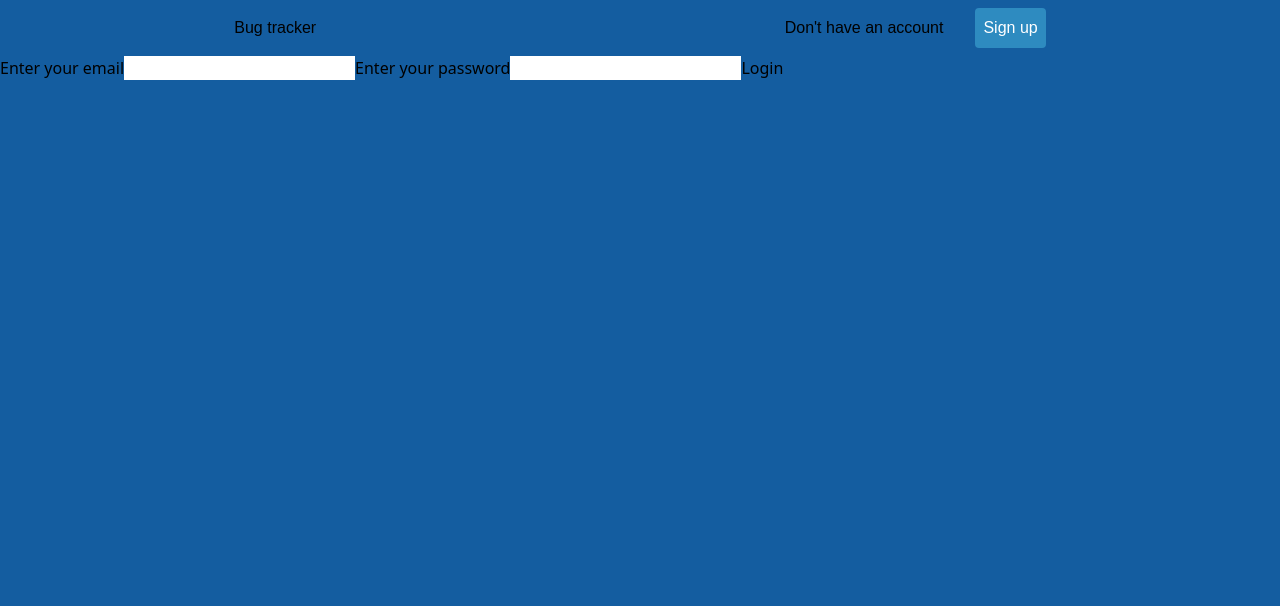
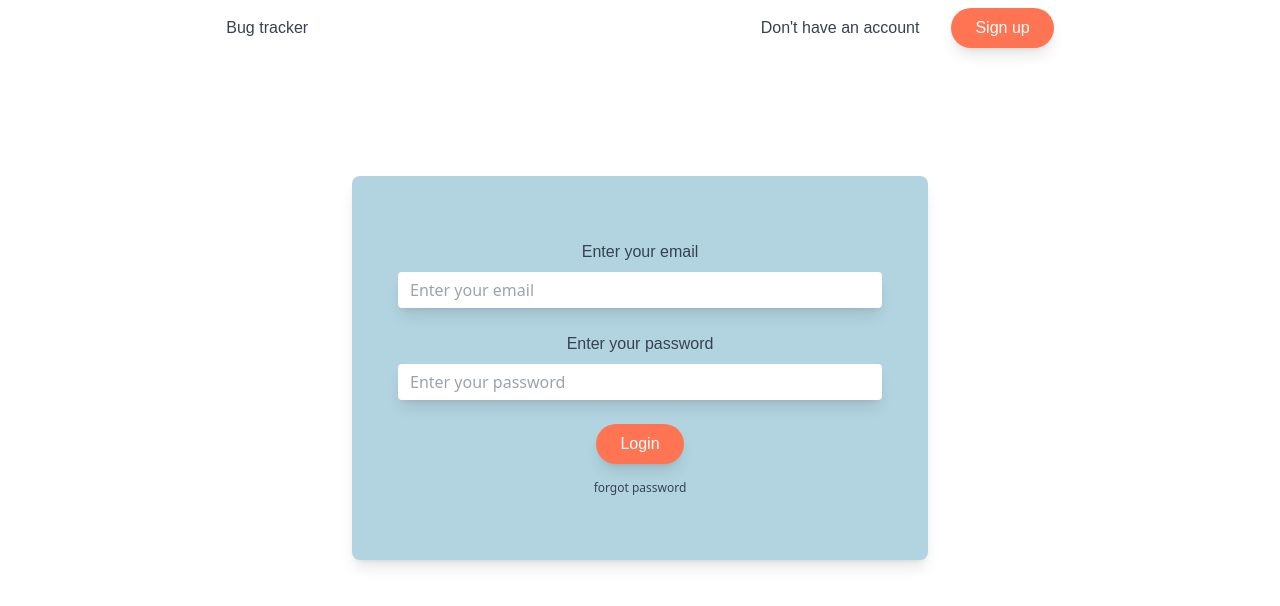
Before and after one commit to Shoetan/issue-tracker-vite, a React (Vite) app: page / in a window 1280 px wide. Shown: the top 606 px of the page. Built offline with nearby package versions, Linux system fonts and the light colour scheme.

Commit message:
finshed the form for the login and sign up page

```diff
--- a/index.html
+++ b/index.html
@@ -6,7 +6,7 @@
     <meta name="viewport" content="width=device-width, initial-scale=1.0" />
     <title>Issue Tracker</title>
   </head>
-  <body class="bg-secondary-color">
+  <body class="bg-white-color">
     <div id="root" ></div>
     <script type="module" src="/src/main.jsx"></script>
   </body>
--- a/src/components/form.jsx
+++ b/src/components/form.jsx
@@ -1,22 +1,29 @@
 const Form = ({email, password, btntext}) => {
     return (
-        <div>
 
-            <label>
+        <div className='max-w-xl mx-auto mt-32 p-6 flex flex-col items-center justify-center bg-primary-color rounded-lg shadow-lg shadow-dark-color'>
+            <div className="flex flex-col w-11/12 m-10 items-center justify-center ">
+
+                <label className="font-poppins mb-2 text-gray-700">
                     {email}
                 </label>
-            <input type="email" name="" id=""  placeholder="" />
+                <input type="email" name="" id="" placeholder="Enter your email" className="mb-6 w-full py-2 px-3 rounded shadow-lg shadow-dark-color outline-none leading-tight" />
 
-            <label>
+                <label className="font-poppins mb-2 text-gray-700">
                     {password}
                 </label>
-            <input type="password" name="" id=""  placeholder="" />
+                <input type="password" name="" id="" placeholder="Enter your password" className="mb-6 w-full py-2 px-3 outline-none rounded shadow-lg shadow-dark-color leading-tight" />
 
-            <button>
+                <button className="font-poppins bg-accent-color text-white-color hover:bg-secondary-color hover:text-white-color py-2 px-6  rounded-full shadow-lg shadow-dark-color">
                     {btntext}
                 </button>
+                <a href="#" className="text-center text-gray-700 text-xs mt-4">
+                    forgot password
+                </a>
 
             </div>
+        </div>
+
      );
 }
 
--- a/src/components/navbar.jsx
+++ b/src/components/navbar.jsx
@@ -6,12 +6,12 @@ const Navbar = ({ navbarLogo, navbarLink, navbarGreet }) => {
         <div className=" container mx-auto flex justify-around items-center   mt-2 mb-2   rounded ">
 
             {/* Icon */}
-            <h1 className="font-poppins text-black-color">{navbarLogo}</h1>
+            <h1 className="font-poppins text-gray-700">{navbarLogo}</h1>
 
             {/* navigation links */}
             <div className="flex gap-8 items-center">
-                <h2 className="font-poppins text-black-color">{ navbarGreet}</h2>
-                <a href="" className="font-poppins text-white-color bg-accent-color p-2 rounded hover:bg-secondary-color">{ navbarLink } </a>
+                <h2 className="font-poppins text-gray-700">{ navbarGreet}</h2>
+                <a href="" className="font-poppins text-white-color bg-accent-color py-2 px-6 rounded-full hover:bg-secondary-color shadow-lg shadow-dark-color">{ navbarLink } </a>
             </div>
         </div>
      );
--- a/src/components/signinpage.jsx
+++ b/src/components/signinpage.jsx
@@ -1,4 +1,5 @@
 import Navbar from '../components/navbar'
+import Form from '../components/form'
 
 
 const SignInPage = () => {
@@ -11,6 +12,14 @@ const SignInPage = () => {
                 navbarLink="Login"
             />
 
+
+
+            <Form
+                email="Enter your email"
+                password="Enter your password"
+                btntext="Sign in"
+            />
+
         </div>
      );
 }
--- a/tailwind.config.js
+++ b/tailwind.config.js
@@ -12,8 +12,8 @@ module.exports = {
         'white-color': '#FFFFFF',
         'black-color': '#010101',
         'primary-color': '#B1D4E0',
-        'accent-color': '#2E8BC0',
-        'secondary-color': '#145DA0',
+        'accent-color': '#FF7452',
+        'secondary-color': '#009EEB',
 
       },
       fontFamily: {
```
Lines whose indentation alone changed are shown as unchanged.
